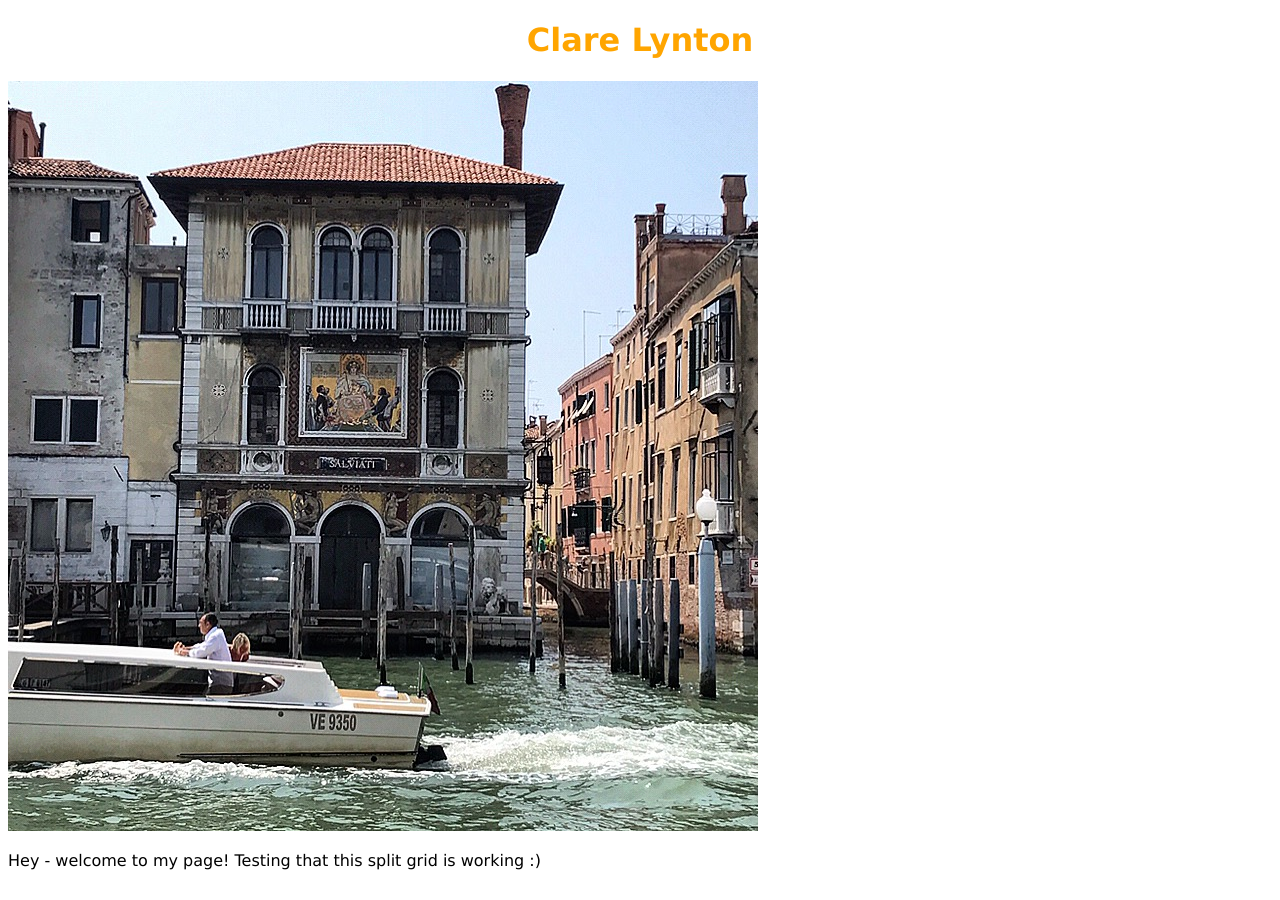
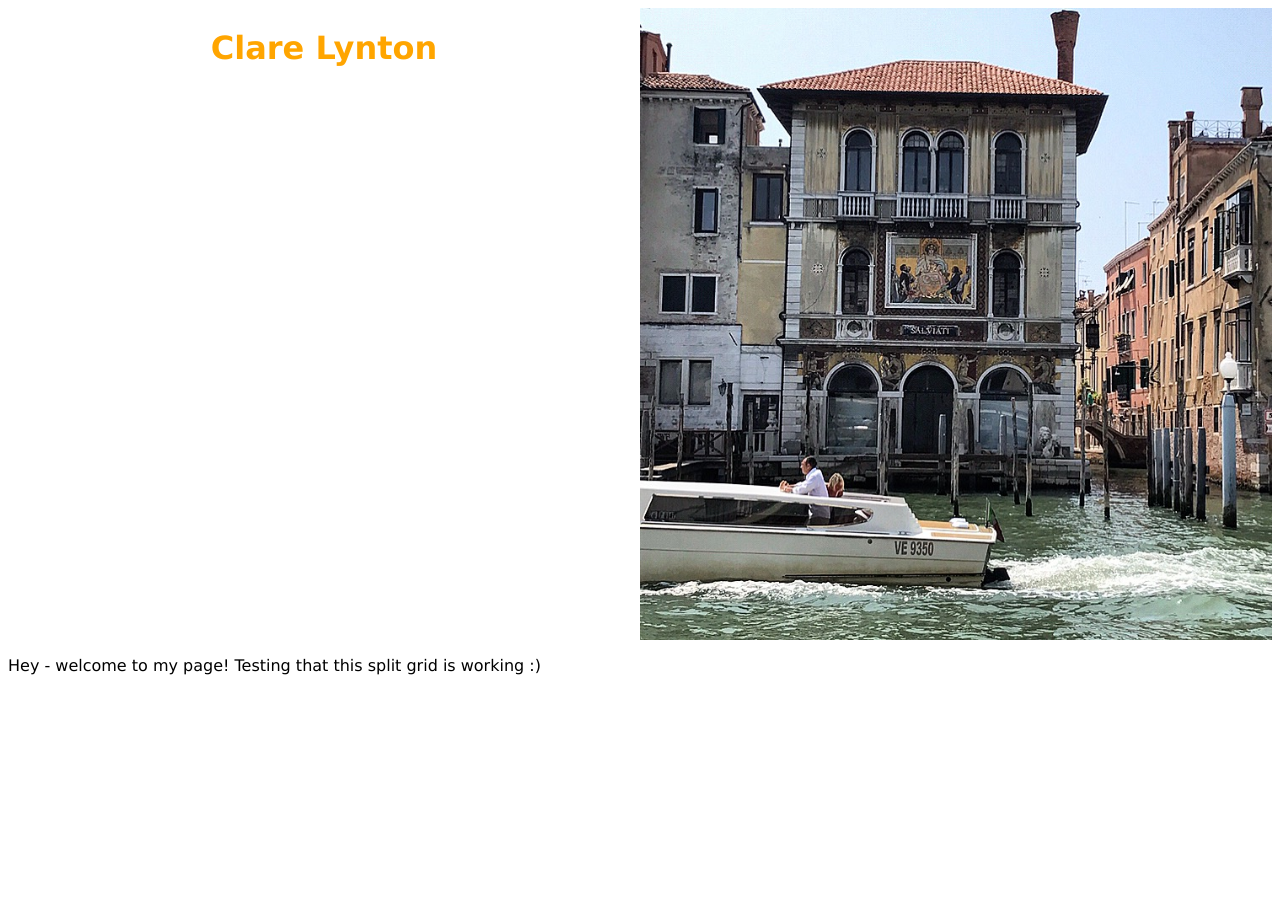
Before and after one commit to clarelynton/clarelynton.github.io, a Jekyll site: the page index.html, which Jekyll copies as it is, in a window 1280 px wide. Built offline with Jekyll 4.4.1, drawn with Linux system fonts in a browser that asks for light colours.

Commit message:
Update index.html

```diff
--- a/index.html
+++ b/index.html
@@ -10,9 +10,9 @@
 </head>
 
 <body>
-  <h1 class="menu">Clare Lynton</h1>
-  <img class="main" src="venice_7.JPG" alt="Venice views">
-  <p class="main">Hey - welcome to my page! Testing that this split grid is working :)</p>
+  <h1 class="lefthalf">Clare Lynton</h1>
+  <img class="lefthalf" src="venice_7.JPG" alt="Venice views">
+  <p class="righthalf">Hey - welcome to my page! Testing that this split grid is working :)</p>
 </body>
 
 </html>
```
